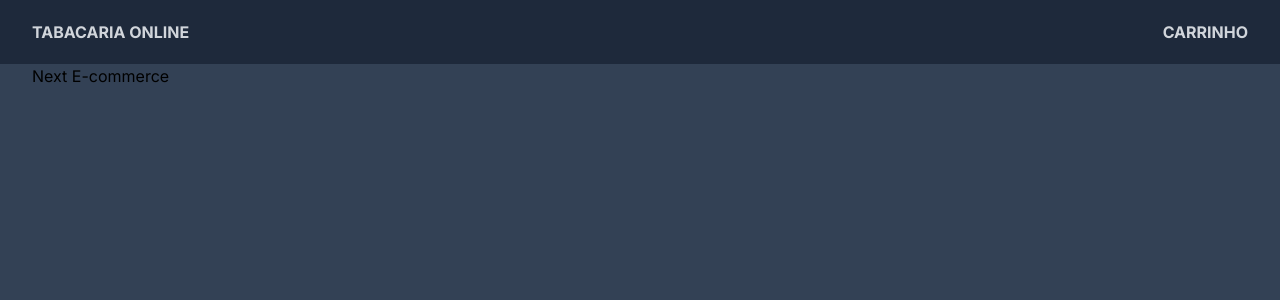
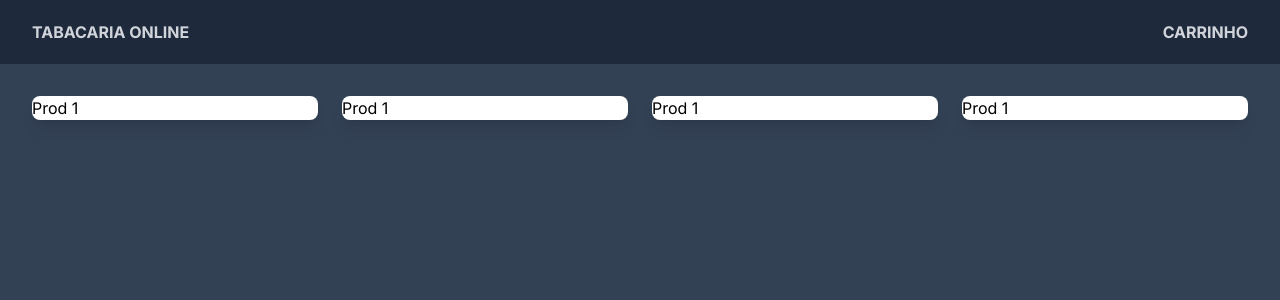
Before and after one commit to leonardohernandesq/tabacaria-loja, a Next.js app: page / in a window 1280 px wide. Shown: the top 300 px of the page. Built offline with nearby package versions, Linux system fonts and the light colour scheme.

Commit message:
product listing

```diff
--- a/src/app/page.tsx
+++ b/src/app/page.tsx
@@ -1,7 +1,12 @@
 export default function Home(){
   return(
-    <div>
-      <h1>Next E-commerce</h1>
+    <div className="max-w-7xl mx-auto pt-8 px-8 xl:px-0">
+      <div className="grid grid-cols-1 sm:grid-cols-2 md:grid-cols-3 lg:grid-cols-4 gap-10 xl:gap-6">
+        <div className="bg-white rounded-lg shadow-lg overflow-hidden"> Prod 1  </div>
+        <div className="bg-white rounded-lg shadow-lg overflow-hidden"> Prod 1  </div>
+        <div className="bg-white rounded-lg shadow-lg overflow-hidden"> Prod 1  </div>
+        <div className="bg-white rounded-lg shadow-lg overflow-hidden"> Prod 1  </div>
+      </div>
     </div>
   )
 }
```
